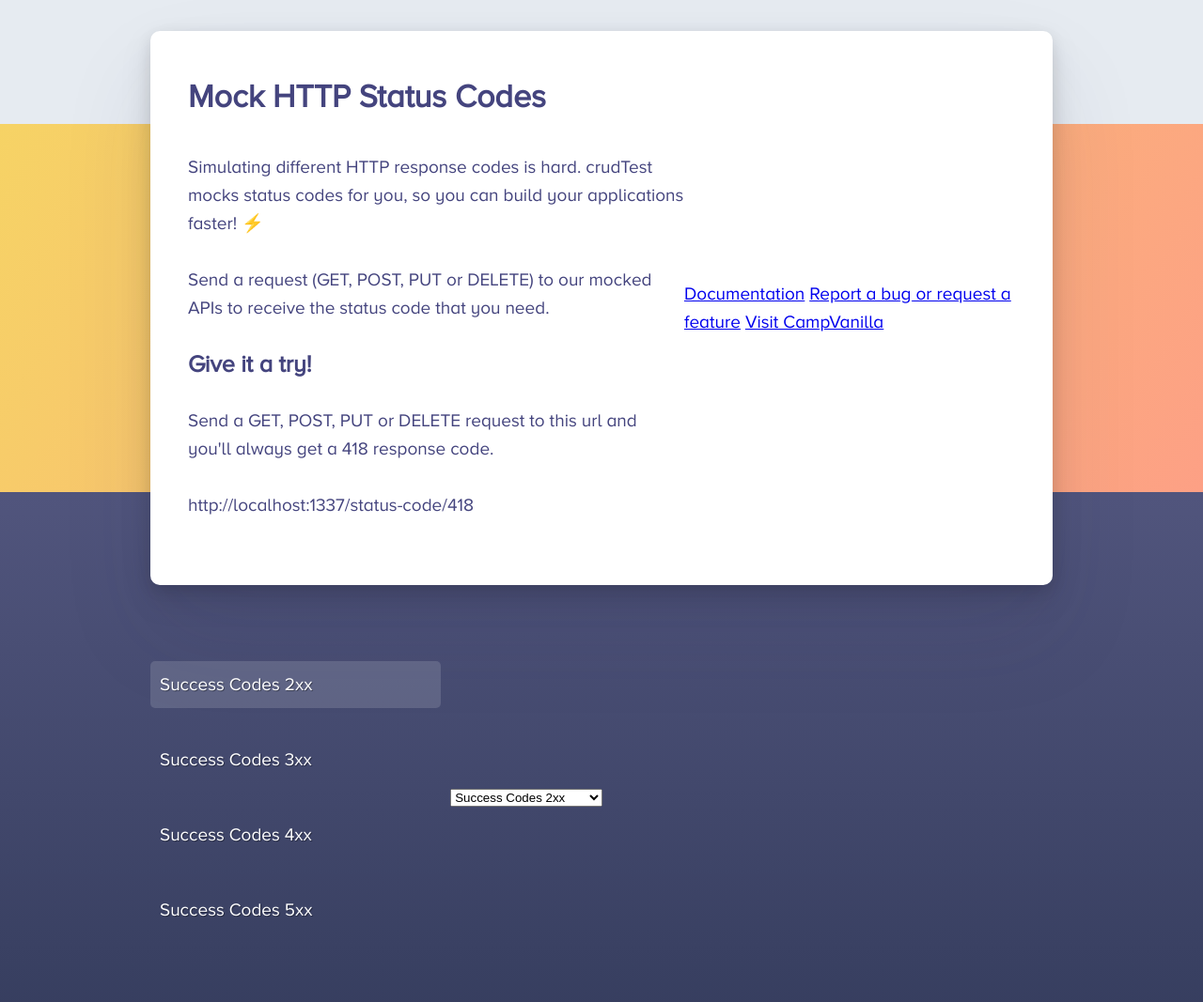
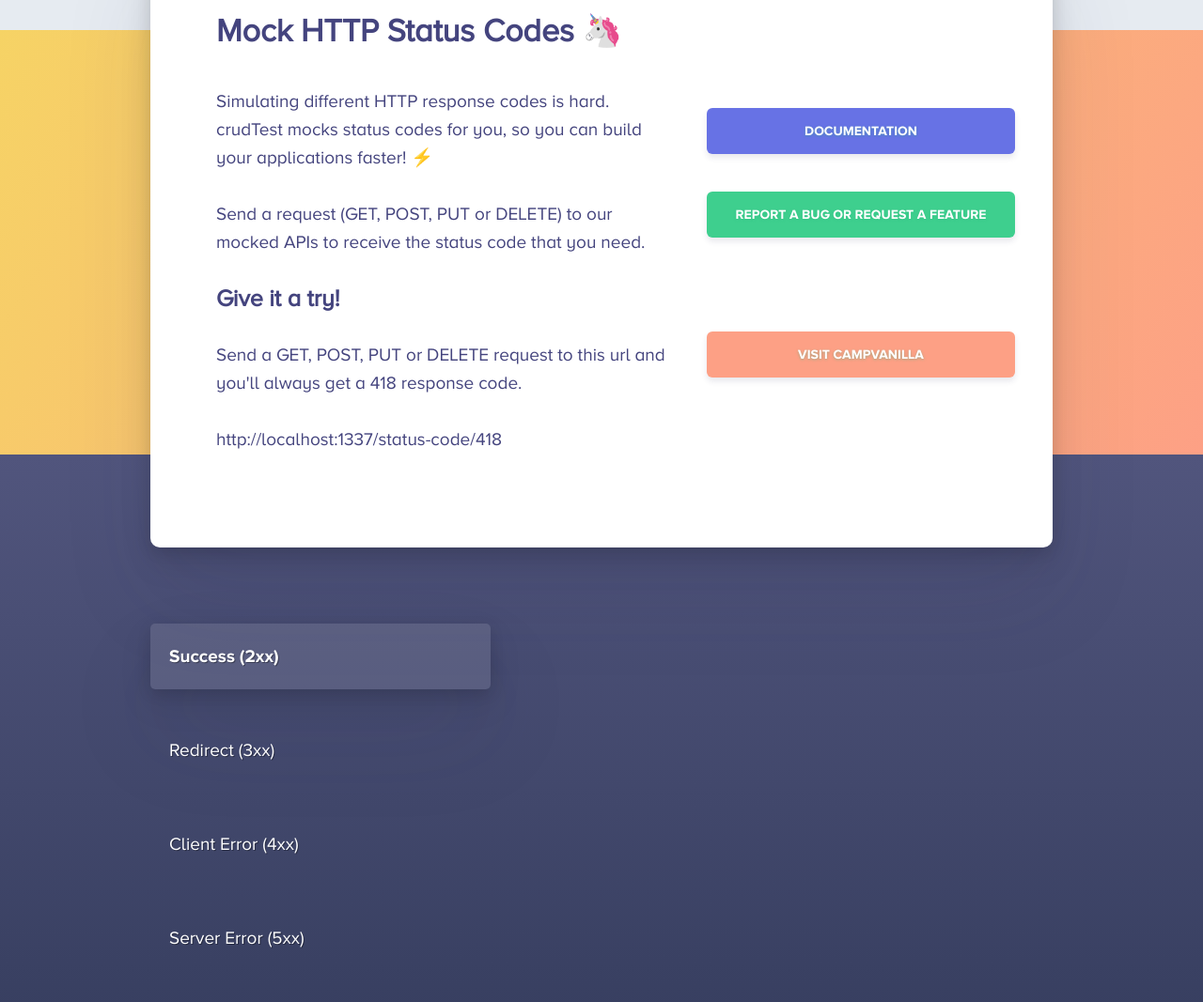
Before and after one commit to abinavseelan/sendback-api, a website with bundled scripts: page client/index.html in a window 1280 px wide. Shown: the part 278-1345 px from the top of the page at 94% size. Built offline with nearby package versions, Linux system fonts and the light colour scheme; a script that the page names is missing.

Commit message:
CSS fixes

```diff
--- a/client/index.html
+++ b/client/index.html
@@ -27,7 +27,7 @@
       <div class="container">
         <div class="card overshoot">
           <div class="col left">
-            <h2>Mock HTTP Status Codes</h2>
+            <h2>Mock HTTP Status Codes 🦄</h2>
             <p>Simulating different HTTP response codes is hard. crudTest mocks status codes for you, so you can build your
               applications faster! ⚡️</p>
             <p>Send a request (GET, POST, PUT or DELETE) to our mocked APIs to receive the status code that you need.</p>
@@ -40,7 +40,7 @@
           <div class="col right">
             <a href="/docs.html" class="btn primary">Documentation</a>
             <a href="https://github.com/abinavseelan/crudtest.com/issues" class="btn secondary">Report a bug or request a feature</a>
-            <a href="https://blog.campvanilla.com" class="btn cta">Visit CampVanilla</a>
+            <a href="https://blog.campvanilla.com" class="btn cta margined-lg">Visit CampVanilla</a>
           </div>
         </div>
       </div>
@@ -52,29 +52,29 @@
             <li>
               <input type="radio" name="code-snippet" id="code-2xx" checked
                 onClick="changeExample('2')" />
-              <label for="code-2xx">Success Codes 2xx</label>
+              <label for="code-2xx">Success (2xx)</label>
             </li>
             <li>
               <input type="radio" name="code-snippet" id="code-3xx"
                 onClick="changeExample('3')" />
-              <label for="code-3xx">Success Codes 3xx</label>
+              <label for="code-3xx">Redirect (3xx)</label>
             </li>
             <li>
               <input type="radio" name="code-snippet" id="code-4xx"
                 onClick="changeExample('4')" />
-              <label for="code-4xx">Success Codes 4xx</label>
+              <label for="code-4xx">Client Error (4xx)</label>
             </li>
             <li>
               <input type="radio" name="code-snippet" id="code-5xx"
                 onClick="changeExample('5')" />
-              <label for="code-5xx">Success Codes 5xx</label>
+              <label for="code-5xx">Server Error (5xx)</label>
             </li>
           </ul>
-          <select class="select-tabs">
-            <option value="2">Success Codes 2xx</option>
-            <option value="3">Redirect Codes 3xx</option>
-            <option value="4">Client Error Codes 4xx</option>
-            <option value="5">Server Error Codes 5xx</option>
+          <select class="select-tabs" onchange="changeExample(value)">
+            <option value="2">Success (2xx)</option>
+            <option value="3">Redirect (3xx)</option>
+            <option value="4">Client Error (4xx)</option>
+            <option value="5">Server Error (5xx)</option>
           </select>
           <div class="tab-content" id="code-snippet"></div>
         </div>
--- a/client/index.js
+++ b/client/index.js
@@ -6,7 +6,7 @@ document.addEventListener('DOMContentLoaded', () => {
   // eslint-disable-next-line
   notebook = RunKit.createNotebook({
     element: exampleContainer,
-    source: 'const request = require(\'axios\');\n\n// Replace \'xx\' with any number you require\nrequest\n\t.get(\'http://127.0.0.0:1337/status-code/2xx\')\n\t.then((response) => {\n\t\tconsole.log(response)\n\t})\n\t.catch(() => {});',
+    source: '// 2xx response codes\n\nconst request = require(\'axios\');\n\n// Replace \'xx\' with any number you require\nrequest\n\t.get(\'http://127.0.0.0:1337/status-code/2xx\')\n\t.then((response) => {\n\t\tconsole.log(response)\n\t})\n\t.catch(() => {});',
   });
 });
 
@@ -15,22 +15,22 @@ const changeExample = (range) => {
   let content;
   switch (range) {
     case '2': {
-      content = 'const request = require(\'axios\');\n\n// Replace \'xx\' with any number you require\nrequest\n\t.get(\'http://127.0.0.0:1337/status-code/2xx\')\n\t.then((response) => {\n\t\tconsole.log(response)\n\t})\n\t.catch(() => {});';
+      content = '// 2xx response codes\n\nconst request = require(\'axios\');\n\n// Replace \'xx\' with any number you require\nrequest\n\t.get(\'http://127.0.0.0:1337/status-code/2xx\')\n\t.then((response) => {\n\t\tconsole.log(response)\n\t})\n\t.catch(() => {});';
       break;
     }
 
     case '3': {
-      content = 'const request = require(\'axios\');\n\n// Replace \'xx\' with any number you require\nrequest\n\t.get(\'http://127.0.0.0:1337/status-code/3xx\')\n\t.then(() => {\n\t\t// no-op since this response code will trigger the catch block\n\t})\n\t.catch((err) => {\n\t\tconsole.log(err);\n\t});';
+      content = '// 3xx response codes\n\nconst request = require(\'axios\');\n\n// Replace \'xx\' with any number you require\nrequest\n\t.get(\'http://127.0.0.0:1337/status-code/3xx\')\n\t.then(() => {\n\t\t// no-op since this response code will trigger the catch block\n\t})\n\t.catch((err) => {\n\t\tconsole.log(err);\n\t});';
       break;
     }
 
     case '4': {
-      content = 'const request = require(\'axios\');\n\n// Replace \'xx\' with any number you require\nrequest\n\t.get(\'http://127.0.0.0:1337/status-code/4xx\')\n\t.then(() => {\n\t\t// no-op since this response code will trigger the catch block\n\t})\n\t.catch((err) => {\n\t\tconsole.log(err);\n\t});';
+      content = '// 4xx response codes\n\nconst request = require(\'axios\');\n\n// Replace \'xx\' with any number you require\nrequest\n\t.get(\'http://127.0.0.0:1337/status-code/4xx\')\n\t.then(() => {\n\t\t// no-op since this response code will trigger the catch block\n\t})\n\t.catch((err) => {\n\t\tconsole.log(err);\n\t});';
       break;
     }
 
     case '5': {
-      content = 'const request = require(\'axios\');\n\n// Replace \'xx\' with any number you require\nrequest\n\t.get(\'http://127.0.0.0:1337/status-code/5xx\')\n\t.then(() => {\n\t\t// no-op since this response code will trigger the catch block\n\t})\n\t.catch((err) => {\n\t\tconsole.log(err);\n\t});';
+      content = '// 5xx response codes\n\nconst request = require(\'axios\');\n\n// Replace \'xx\' with any number you require\nrequest\n\t.get(\'http://127.0.0.0:1337/status-code/5xx\')\n\t.then(() => {\n\t\t// no-op since this response code will trigger the catch block\n\t})\n\t.catch((err) => {\n\t\tconsole.log(err);\n\t});';
       break;
     }
 
--- a/client/sass/_components.scss
+++ b/client/sass/_components.scss
@@ -1,5 +1,5 @@
 .tagline {
-  padding: 150px 0;
+  padding: 50px 0 150px 0;
 
   h1 {
     margin-bottom: 20px;
@@ -28,19 +28,39 @@
   .card {
     display: flex;
     align-items: center;
+    flex-wrap: wrap;
   }
 
   .col.left {
-    flex: 3;
+    flex: 1;
+    padding: 30px;
   }
 
   .col.right {
-    flex: 2;
+    flex: 1;
+
+    display: flex;
+    flex-wrap: wrap;
+  }
+
+  @media screen and (min-width: 768px) {
+    .col.left {
+      flex: 3;
+    }
+
+    .col.right {
+      flex: 2;
+    }
+
+    .card {
+      flex-wrap: nowrap;
+    }
   }
 }
 
 .radio-tabs {
-  padding-right: 10px;
+  padding-right: 40px;
+
   [type="radio"], label {
     display: inline-block;
   }
@@ -58,17 +78,24 @@
 
   label {
     cursor: pointer;
-    padding: 10px;
+    padding: 20px;
     width: 100%;
     border-radius: 5px;
+    transition: all 0.15s ease-out;
 
     &:hover {
-      color: darken(#FFF, 10%);
+      color: rgba(255, 255, 255, 1);
+      background-color: rgba(255, 255, 255, 0.1);
+      box-shadow: 0 5px 15px rgba(0,0,0,.1), 0 15px 35px rgba(0,0,0,.1), 0 50px 100px rgba(50,50,93,.1);
+      font-family: 'ProximaNovaBold';
     }
   }
 
   [type="radio"]:checked + label {
-    background-color: rgba(255, 255, 255, 0.137);
+    color: rgba(255, 255, 255, 1);
+    background-color: rgba(255, 255, 255, 0.1);
+    box-shadow: 0 5px 15px rgba(0,0,0,.1), 0 15px 35px rgba(0,0,0,.1), 0 50px 100px rgba(50,50,93,.1);
+    font-family: 'ProximaNovaBold';
   }
 }
 
@@ -77,7 +104,15 @@
   padding-bottom: 150px;
 
   .select-tabs {
-
+    color: rgba(255, 255, 255, 1);
+    background-color: rgba(255, 255, 255, 0.1);
+    box-shadow: 0 5px 15px rgba(0,0,0,.1), 0 15px 35px rgba(0,0,0,.1), 0 50px 100px rgba(50,50,93,.1);
+    font-family: 'ProximaNovaBold';
+    width: 100%;
+    border: none;
+    font-size: 16px;
+    padding: 20px;
+    margin-bottom: 10px;
   }
 
   .radio-tabs {
@@ -102,6 +137,10 @@
     .tab-content {
       flex: 3;
     }
+
+    .select-tabs {
+      display: none;
+    }
   }
 
   .tab-content {
@@ -111,63 +150,59 @@
   }
 }
 
+.btn {
+  padding: 10px 20px;
+  color: white;
+  border-radius: 6px;
+  text-shadow: 0 1px 3px rgba(36,180,126,.4);
+  box-shadow: 0 4px 6px rgba(50,50,93,.11);
+  transition: all 0.15s;
+  text-transform: uppercase;
+  text-decoration: none;
+  text-align: center;
+  margin: 20px 0 ;
+  width: 100%;
+  font-family: 'ProximaNovaBold';
+  font-size: 14px;
+  line-height: 29px;
 
+  &:hover {
+    transition: all 0.15s;
+    transform: translateY(-1px);
+    box-shadow: 0 7px 14px rgba(50,50,93,.1), 0 3px 6px rgba(0,0,0,.08);
+  }
 
+  &:visited {
+    color: white;
+  }
+}
 
+.primary {
+  background-color: #6772e5;
 
+  &:hover {
+    background-color: #7795f8;
+  }
+}
 
-// .btn-primary, .btn-secondary, .btn-cta {
-//   padding: 10px 20px;
-//   color: white;
-//   border-radius: 4px;
-//   display: inline-block;
-//   text-shadow: 0 1px 3px rgba(36,180,126,.4);
-//   box-shadow: 0 4px 6px rgba(50,50,93,.11);
-//   transition: all 0.15s;
-//   text-transform: uppercase;
-//   text-decoration: none;
-//   text-align: center;
-//   margin: 20px 0 ;
-//   width: 100%;
+.secondary {
+  background-color: #3ecf8e;
 
-//   &:hover {
-//     transition: all 0.15s;
-//     transform: translateY(-1px);
-//     box-shadow: 0 7px 14px rgba(50,50,93,.1), 0 3px 6px rgba(0,0,0,.08);
-//   }
+  &:hover {
+    background-color: #47e9a0;
+  }
+}
 
-//   color: white;
-//   text-decoration: none;
-//   font-family: 'ProximaNovaBold';
-//   font-size: 14px;
-//   line-height: 29px;
+.cta {
+  background-color: #fda085;
 
-//   &:visited {
-//     color: white;
-//   }
-// }
+  &:hover {
+    background-color: #f6d365;
+  }
+}
 
-// .btn-primary {
-//   background-color: #6772e5;
-
-//   &:hover {
-//     background-color: #7795f8;
-//   }
-// }
-
-// .btn-secondary {
-//   background-color: #3ecf8e;
-
-//   &:hover {
-//     background-color: #47e9a0;
-//   }
-// }
-
-// .btn-cta {
-//   margin-top: 80px;
-//   background-color: #fda085;
-
-//   &:hover {
-//     background-color: #f6d365;
-//   }
-// }
+.margined-lg {
+  @media screen and (min-width: 786px) {
+      margin-top: 80px;
+  }
+}
```
Also changed, not shown: client/style.css.
